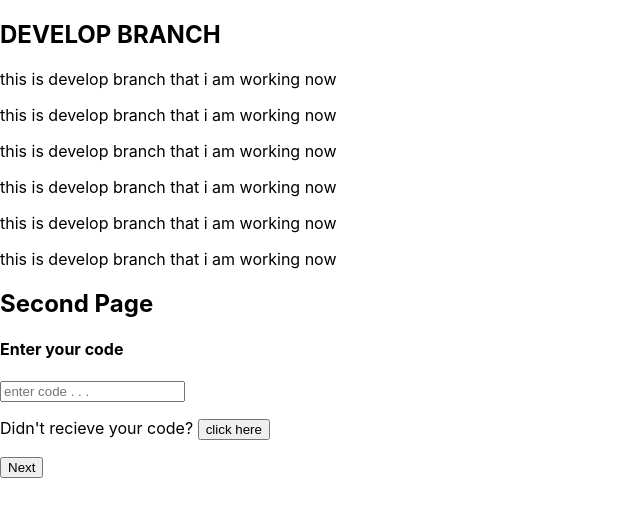
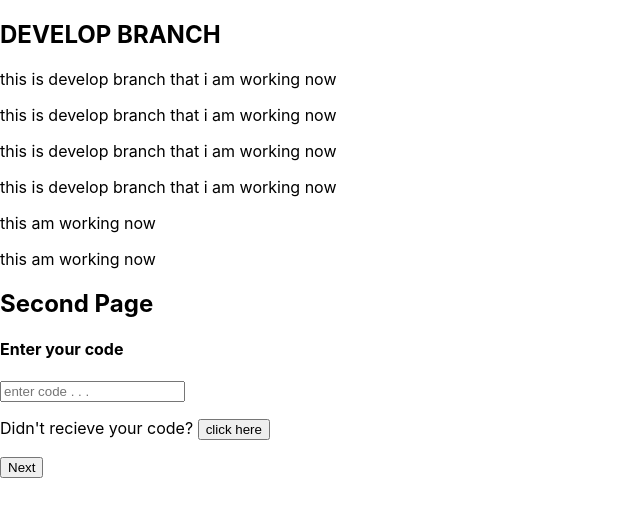
Before and after one commit to Hatemii/Nested-Forms, a React (Create React App) app: page /second in a window 1280 px wide. Shown: the top 516 px of the page, without its empty margins (0-640 px from the left). Built offline with nearby package versions, Linux system fonts and the light colour scheme.

Commit message:
more changes

```diff
--- a/src/component/Second.js
+++ b/src/component/Second.js
@@ -11,8 +11,8 @@ export default class Second extends Component {
         <p>this is develop branch that i am working now</p>
         <p>this is develop branch that i am working now</p>
 
-        <p>this is develop branch that i am working now</p>
-        <p>this is develop branch that i am working now</p>
+        <p>this  am working now</p>
+        <p>this  am working now</p>
 
 
     <h2>Second Page</h2>
```
